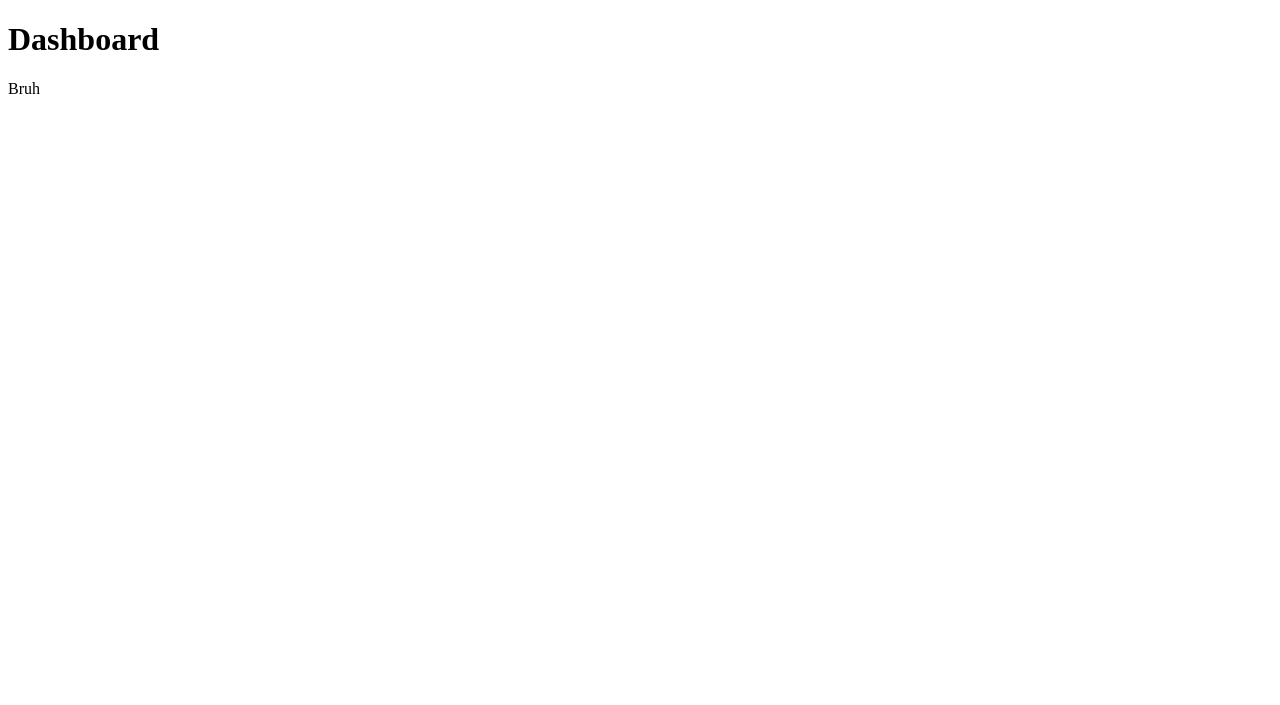
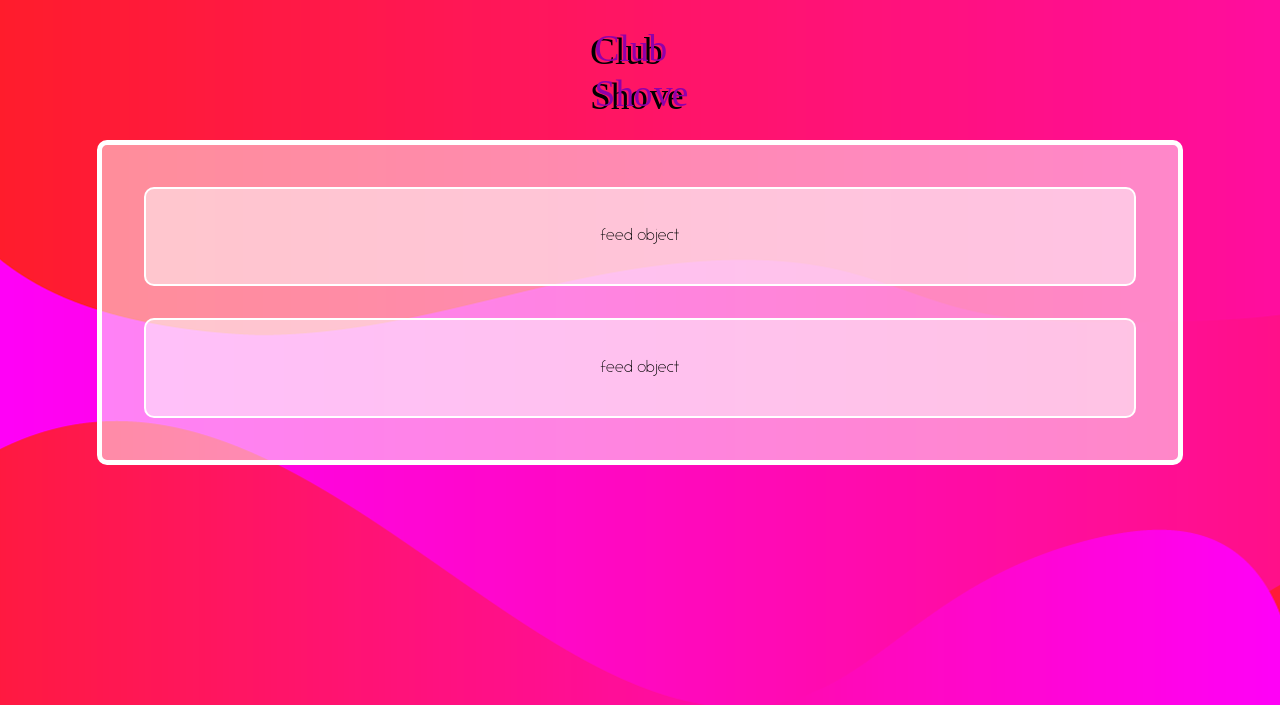
Before and after one commit to atdykema/ClubShove, a Flask app: page /dashboard/ in a window 1280 px wide. Before the commit the part shown is almost empty. Shown: the top 705 px of the page. Run offline with Flask 2, Linux system fonts and the light colour scheme.

Commit message:
start to build templates with styling

```diff
--- a/clubshove/app.py
+++ b/clubshove/app.py
@@ -1,5 +1,4 @@
-from logging import debug
-from flask import Flask, render_template
+from flask import Flask, render_template, url_for
 
 app = Flask(__name__)
 
--- /dev/null
+++ b/clubshove/static/base.css
@@ -0,0 +1,50 @@
+@font-face {
+    font-family: "main-font";
+    src: url("../static/Alcubierre.otf")
+  }
+
+body{
+  display: flex;
+  flex-direction: column;
+  align-items: center;
+  font-family: main-font;
+  background: url(../static/images/phasnr_background_ps.png);
+}
+
+.top-nav{
+  display: flex;
+  flex-direction: row;
+  justify-content: center;
+  align-items: center;
+}
+
+.top-logo{
+  padding: 2vh;
+  width: 100px;
+  height: 100px;
+}
+
+.main-feed{
+  display: flex;
+  flex-direction: column;
+  padding: 2vw;
+  background-color:rgba(255, 255, 255, 0.5);
+  border: solid white 5px;
+  border-radius: 10px;
+  width: 80vw;
+
+}
+
+.feed-object{
+  display: flex;
+  flex-direction: column;
+  justify-content: center;
+  align-items: center;
+  background-color:rgba(255, 255, 255, 0.5);
+  padding: 3vw;
+  margin: 2vh;
+  border: solid white 2px;
+  border-radius: 10px;
+
+
+}
--- a/clubshove/templates/base.html
+++ b/clubshove/templates/base.html
@@ -2,13 +2,27 @@
 <html lang="en">
 <head>
     <meta charset="UTF-8">
+    <link rel="shortcut icon" type="image/jpg" href="../static/images/ClubShove_placeholder.svg"/>
     <meta http-equiv="X-UA-Compatible" content="IE=edge">
     <meta name="viewport" content="width=device-width, initial-scale=1.0">
+    <link rel="stylesheet" type="text/css" href="{{ url_for('static', filename='base.css')}}">
     <title>ClubShove | {% block title %}{% endblock %}</title>
 </head>
+
 <body>
-    {% block body %}
+    <nav class="top-nav">
+        <svg class="top-logo" id="Layer_1" data-name="Layer 1" xmlns="http://www.w3.org/2000/svg" viewBox="0 0 522.12 457.52"><defs><style>.cls-1,.cls-4{font-size:193.29px;font-family:MyriadPro-Regular, Myriad Pro;}.cls-2{letter-spacing:-0.01em;}.cls-3{letter-spacing:-0.01em;}.cls-4{fill:#8f00aa;}</style></defs><text class="cls-1" transform="translate(0 177.25) scale(1.01 1)">Club<tspan x="0" y="231.94">Sh</tspan><tspan class="cls-2" x="202.56" y="231.94">o</tspan><tspan class="cls-3" x="307.33" y="231.94">v</tspan><tspan x="398.36" y="231.94">e</tspan></text><text class="cls-4" transform="translate(24.12 161.78) scale(1.01 1)">Club<tspan x="0" y="231.94">Sh</tspan><tspan class="cls-2" x="202.56" y="231.94">o</tspan><tspan class="cls-3" x="307.33" y="231.94">v</tspan><tspan x="398.36" y="231.94">e</tspan></text></svg>
+        <div class="signup-login_profile">
+            {% block profile_menu%}
 
-    {% endblock %}
+            {% endblock%}
+        </div>
+    </nav>
+    <div class="main-feed">
+        {% block body %}
+
+        {% endblock %}
+    </div>
 </body>
+
 </html>
--- a/clubshove/templates/dashboard.html
+++ b/clubshove/templates/dashboard.html
@@ -6,7 +6,7 @@ Dashboard
 
 {% block body %}
 
-    <h1>Dashboard</h1>
-    <div>Bruh</div>
+    <div class="feed-object">feed object</div>
+    <div class="feed-object">feed object</div>
 
 {% endblock %}
```
Also changed, not shown: clubshove/config.py (deleted), clubshove/static/Alcubierre.otf (added), clubshove/static/images/ClubShove_placeholder.svg (added), clubshove/static/images/phasnr_background_ps.png (added), clubshove/templates/home.html (line endings or trailing spaces).
